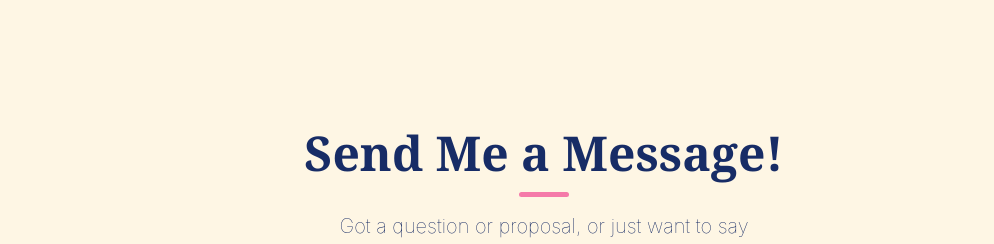
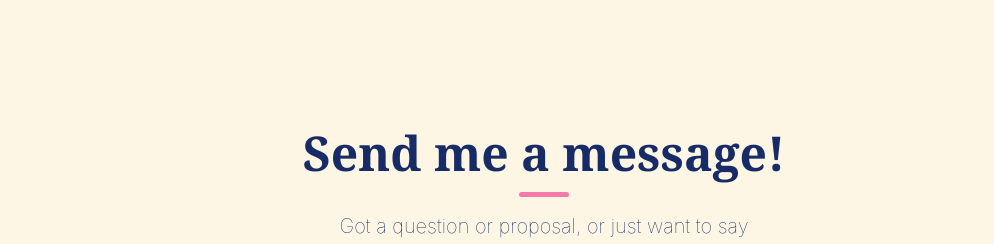
Before and after one commit to Jakex-123/Portfolio, a Next.js app: page / in a window 1280 px wide. Shown: the part 3520-3764 px from the top of the page, without its empty margins (96-1090 px from the left). Built offline with nearby package versions, Linux system fonts and the light colour scheme.

Commit message:
minor changes

```diff
--- a/app/Components/Contact.tsx
+++ b/app/Components/Contact.tsx
@@ -61,7 +61,7 @@ const Contact = () => {
     <>
     <section id="contact" className="mx-auto mt-24 md:mt-32 pb-10">
       <h2 className="font-heading text-3xl font-semibold md:text-5xl text-center about dark:text-primaryText text-lightPrimaryText">
-        Send Me a Message!
+        Send me a message!
       </h2>
       <p className="font-body font-thin text-center lg:text-xl max-w-[70%] md:max-w-[40%] mx-auto dark:text-secondaryText text-lightSecondaryText">
         Got a question or proposal, or just want to say hello? Go ahead.
```
